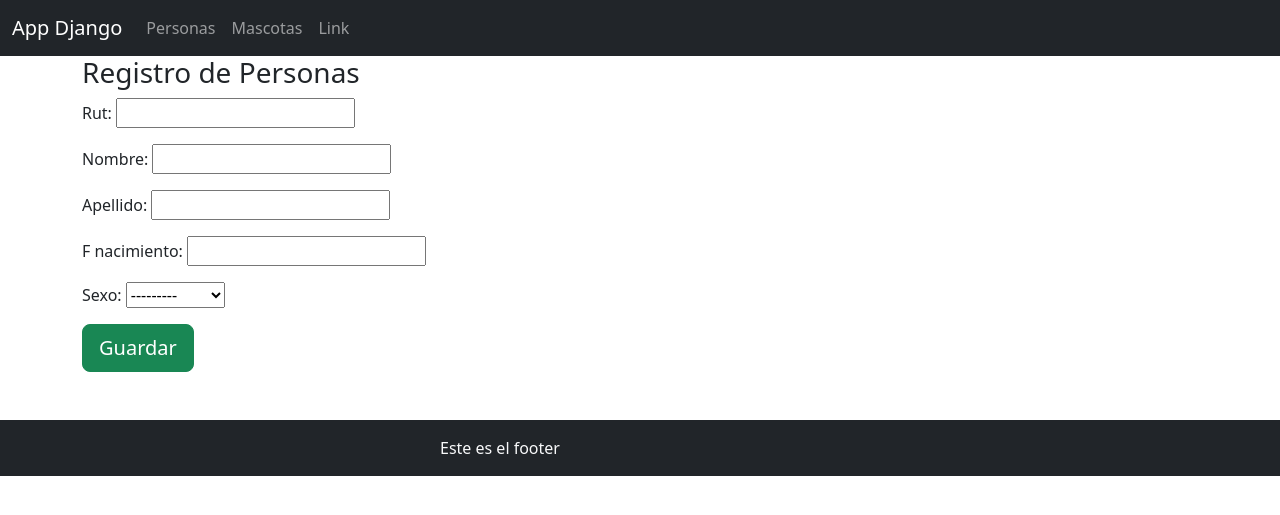
After one commit to profealejandroduoc/sitio, a Django app: page /crearpersona in a window 1280 px wide. The commit adds this page. Shown: the top 515 px of the page. Run offline with Django 4.2, Linux system fonts and the light colour scheme; some libraries are stand-ins or nearby versions.

Commit message:
Agregue formulario personas

```diff
--- /dev/null
+++ b/aplicacion/forms.py
@@ -0,0 +1,8 @@
+from django import forms
+from .models import Persona,Mascota
+
+class frmPersona(forms.ModelForm):
+
+    class Meta:
+        model=Persona
+        fields=["rut","nombre","apellido","f_nacimiento","sexo"]
--- a/aplicacion/templates/aplicacion/base.html
+++ b/aplicacion/templates/aplicacion/base.html
@@ -27,7 +27,7 @@
                         <a class="nav-link" href="{% url 'personas' %}">Personas</a>
                     </li>
                     <li class="nav-item">
-                        <a class="nav-link" href="#">Link</a>
+                        <a class="nav-link" href="{% url 'mascotas' %}">Mascotas</a>
                     </li>
                     <li class="nav-item">
                         <a class="nav-link" href="#">Link</a>
@@ -37,7 +37,7 @@
         </div>
     </nav>
 
-    <div class="container fluid">
+    <div class="container">
 
        {% block contenido %}
 
--- /dev/null
+++ b/aplicacion/templates/aplicacion/crearpersona.html
@@ -0,0 +1,20 @@
+{% extends 'aplicacion/base.html' %}
+{% load static %}
+
+{% block contenido %}
+<h3>Registro de Personas</h3>
+
+<form action="" method="post" enctype="multipart/form-data">
+    {% csrf_token %}
+    {{form.as_p}}
+
+    <div>
+        <input type="submit" value="Guardar" class="btn btn-success btn-lg">
+    </div>
+
+</form>
+
+
+{% endblock contenido %}
+
+Aqui se crean personas
--- a/aplicacion/templates/aplicacion/personas.html
+++ b/aplicacion/templates/aplicacion/personas.html
@@ -4,9 +4,9 @@
 {% block contenido %}
 <div class="mt-3">
     <h1 class="display-4">Lista de Personas</h1>
-    <p>+ Agregar Persona</p>
+    <a href="{% url 'crearpersona' %}">+ Agregar Persona</a>
 
-    <div class="table-responsive">
+    <div class="table-responsive mt-3">
         <table class="table table-striped
             table-hover
             table-borderless
--- a/aplicacion/urls.py
+++ b/aplicacion/urls.py
@@ -1,9 +1,11 @@
 from django.contrib import admin
 from django.urls import include, path
-from .views import index,informacion,personas
+from .views import index,informacion,personas,mascotas,crearpersona
 # URLS.py APLICACION
 urlpatterns = [
     path('',index,name='index'),
     path('informacion',informacion,name='informacion'),
-    path('personas',personas,name="personas")
+    path('personas',personas,name="personas"),
+    path('mascotas',mascotas,name="mascotas"),
+    path('crearpersona',crearpersona,name="crearpersona"),
 ]
--- a/aplicacion/views.py
+++ b/aplicacion/views.py
@@ -1,10 +1,20 @@
 from django.shortcuts import render
 from datetime import date
-from .models import Persona
+from .models import Persona,Mascota
+from .forms import frmPersona
 
 # Create your views here.
 def index(request):
     return render(request,'aplicacion/index.html')
+
+def mascotas(request):
+    pets=Mascota.objects.all()
+
+    contexto={
+        "pets":pets
+    }
+
+    return render(request,"aplicacion/mascotas.html",contexto)
 
 def personas(request):
     people=Persona.objects.all()
@@ -14,6 +24,15 @@ def personas(request):
     }
 
     return render(request,"aplicacion/personas.html",contexto)
+
+def crearpersona(request):
+    form=frmPersona(request.POST or None)
+
+    contexto={
+        "form":form
+    }
+
+    return render(request,"aplicacion/crearpersona.html",contexto)
 
 #pagina que no sirve para nada
 def informacion(request):
```
Also changed, not shown: aplicacion/templates/aplicacion/mascotas.html (+7 -7 lines).
